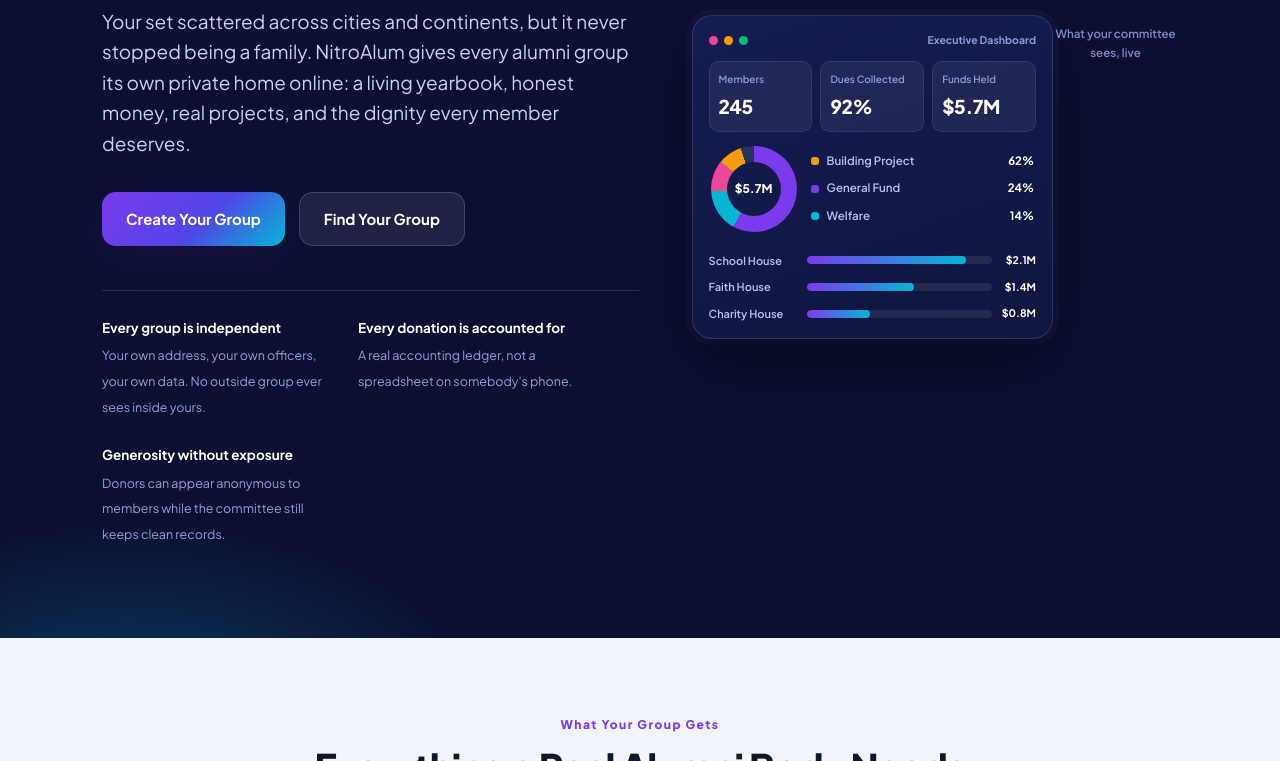
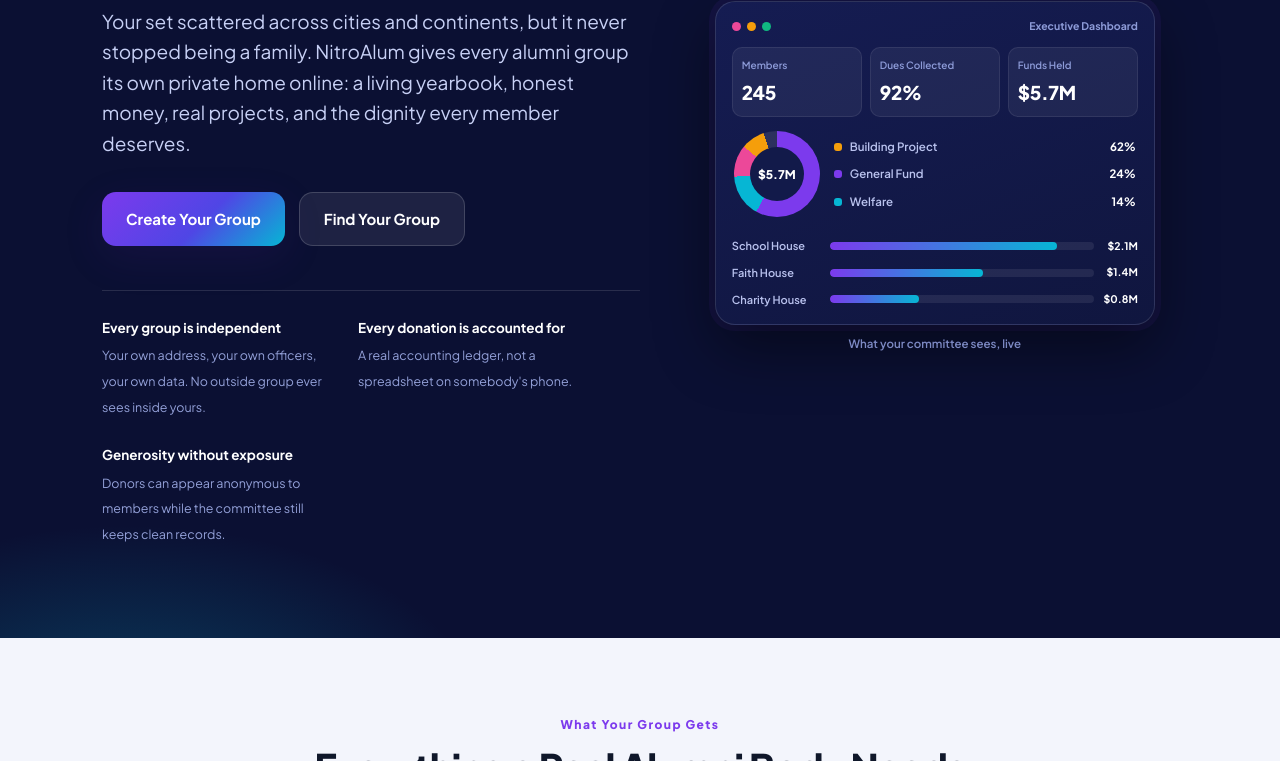
Before and after one commit to ydar996/nitroalum-home, a plain HTML site: page index.html in a window 1280 px wide. Shown: the part 339-1100 px from the top of the page. Drawn offline with Linux system fonts and the light colour scheme.

Commit message:
Stack the dashboard caption under the mock instead of beside it

```diff
--- a/styles.css
+++ b/styles.css
@@ -446,7 +446,7 @@ table.plain tr:last-child td { border-bottom: none; }
     align-items: center;
   }
 }
-.hero-visual { display: flex; justify-content: center; }
+.hero-visual { display: flex; flex-direction: column; align-items: center; }
 .mock {
   width: 100%;
   max-width: 440px;
```
